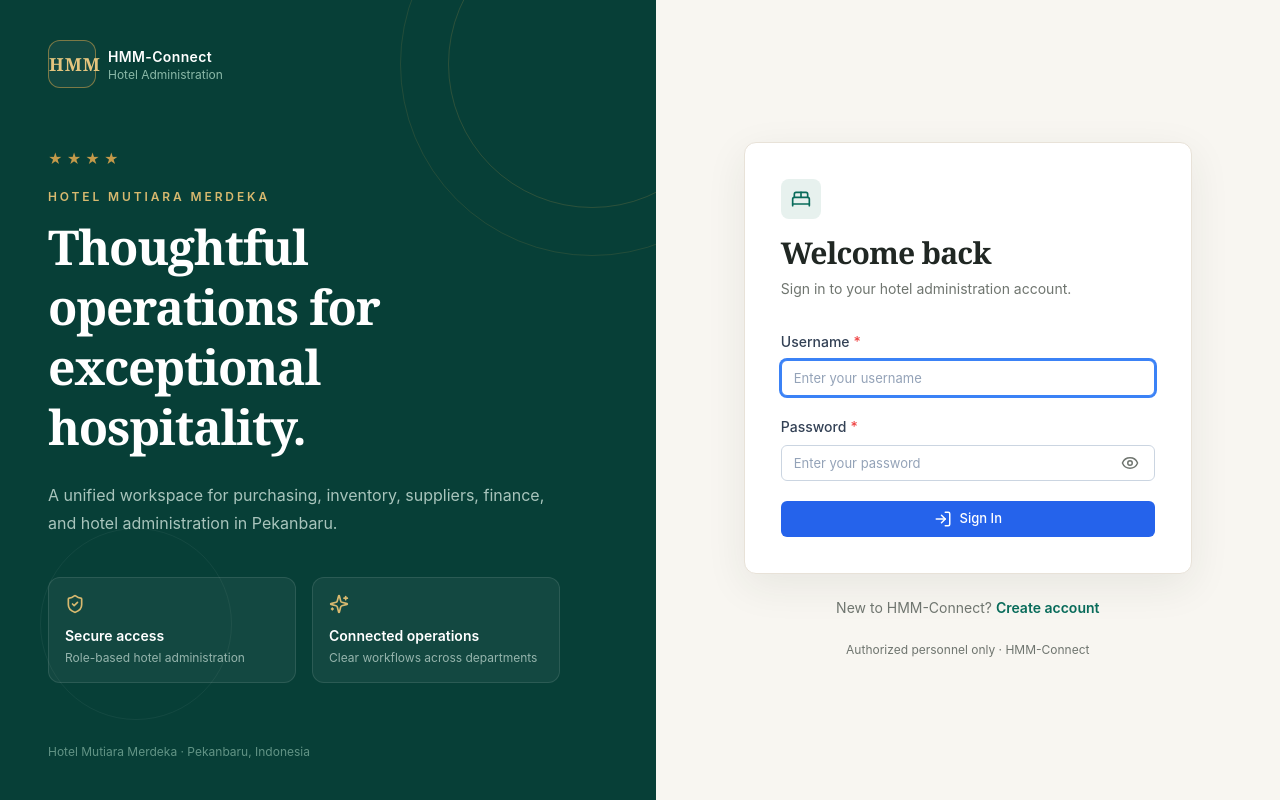
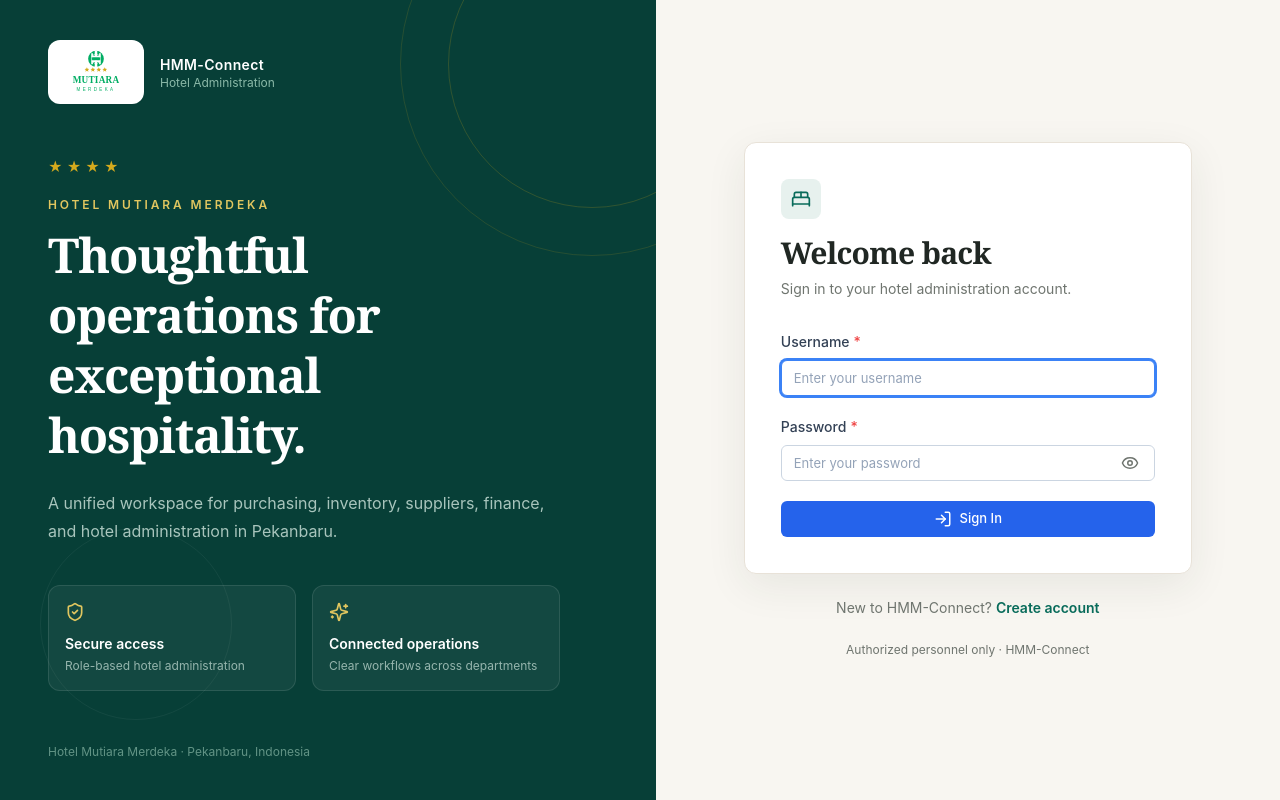
Before and after one commit to apel395/hmm-connect, a React (Vite) app: page /login in a window 1280 px wide. Built offline with nearby package versions, Linux system fonts and the light colour scheme.

Commit message:
feat(branding): apply official hotel logo to login

```diff
--- a/src/modules/auth/pages/LoginPage.tsx
+++ b/src/modules/auth/pages/LoginPage.tsx
@@ -70,11 +70,11 @@ export default function LoginPage() {
     <main className="min-h-screen bg-[#F8F6F1] text-[#202723] lg:grid lg:grid-cols-[1.05fr_1fr]">
       <section className="relative hidden min-h-screen overflow-hidden bg-[#073F37] px-12 py-10 text-white lg:flex lg:flex-col">
         <div
-          className="absolute -right-32 -top-32 h-96 w-96 rounded-full border border-[#C49A4A]/15"
+          className="absolute -right-32 -top-32 h-96 w-96 rounded-full border border-[#D4AA1D]/15"
           aria-hidden="true"
         />
         <div
-          className="absolute -right-20 -top-20 h-72 w-72 rounded-full border border-[#C49A4A]/20"
+          className="absolute -right-20 -top-20 h-72 w-72 rounded-full border border-[#D4AA1D]/20"
           aria-hidden="true"
         />
         <div
@@ -82,9 +82,13 @@ export default function LoginPage() {
           aria-hidden="true"
         />
 
-        <div className="relative flex items-center gap-3">
-          <div className="grid h-12 w-12 place-items-center rounded-xl border border-[#C49A4A]/60 bg-white/5 font-serif text-lg font-bold tracking-wider text-[#E4C57E]">
-            HMM
+        <div className="relative flex items-center gap-4">
+          <div className="grid h-16 w-24 place-items-center overflow-hidden rounded-xl bg-white p-1.5 shadow-sm">
+            <img
+              src="/mutiara-merdeka-logo.svg"
+              alt="Hotel Mutiara Merdeka"
+              className="h-full w-full object-contain"
+            />
           </div>
           <div>
             <div className="font-semibold tracking-wide">HMM-Connect</div>
@@ -95,10 +99,10 @@ export default function LoginPage() {
         </div>
 
         <div className="relative my-auto max-w-xl">
-          <div className="mb-5 flex gap-1 text-sm text-[#C49A4A]">
+          <div className="mb-5 flex gap-1 text-sm text-[#D4AA1D]">
             <span>★</span><span>★</span><span>★</span><span>★</span>
           </div>
-          <p className="mb-3 text-xs font-semibold uppercase tracking-[0.24em] text-[#D8B96F]">
+          <p className="mb-3 text-xs font-semibold uppercase tracking-[0.24em] text-[#E1C65F]">
             Hotel Mutiara Merdeka
           </p>
           <h1 className="max-w-lg font-serif text-5xl font-semibold leading-tight tracking-tight">
@@ -111,14 +115,14 @@ export default function LoginPage() {
 
           <div className="mt-10 grid max-w-lg grid-cols-2 gap-4">
             <div className="rounded-xl border border-white/10 bg-white/5 p-4">
-              <ShieldCheck className="mb-3 h-5 w-5 text-[#D8B96F]" />
+              <ShieldCheck className="mb-3 h-5 w-5 text-[#E1C65F]" />
               <div className="text-sm font-semibold">Secure access</div>
               <div className="mt-1 text-xs text-emerald-50/60">
                 Role-based hotel administration
               </div>
             </div>
             <div className="rounded-xl border border-white/10 bg-white/5 p-4">
-              <Sparkles className="mb-3 h-5 w-5 text-[#D8B96F]" />
+              <Sparkles className="mb-3 h-5 w-5 text-[#E1C65F]" />
               <div className="text-sm font-semibold">Connected operations</div>
               <div className="mt-1 text-xs text-emerald-50/60">
                 Clear workflows across departments
@@ -135,8 +139,12 @@ export default function LoginPage() {
       <section className="flex min-h-screen items-center justify-center px-5 py-10 sm:px-10">
         <div className="w-full max-w-md">
           <div className="mb-10 flex items-center gap-3 lg:hidden">
-            <div className="grid h-11 w-11 place-items-center rounded-xl bg-[#073F37] font-serif text-sm font-bold tracking-wider text-[#E4C57E]">
-              HMM
+            <div className="grid h-14 w-20 place-items-center overflow-hidden rounded-lg bg-white p-1 shadow-sm">
+              <img
+                src="/mutiara-merdeka-logo.svg"
+                alt="Hotel Mutiara Merdeka"
+                className="h-full w-full object-contain"
+              />
             </div>
             <div>
               <div className="font-semibold">HMM-Connect</div>
```
